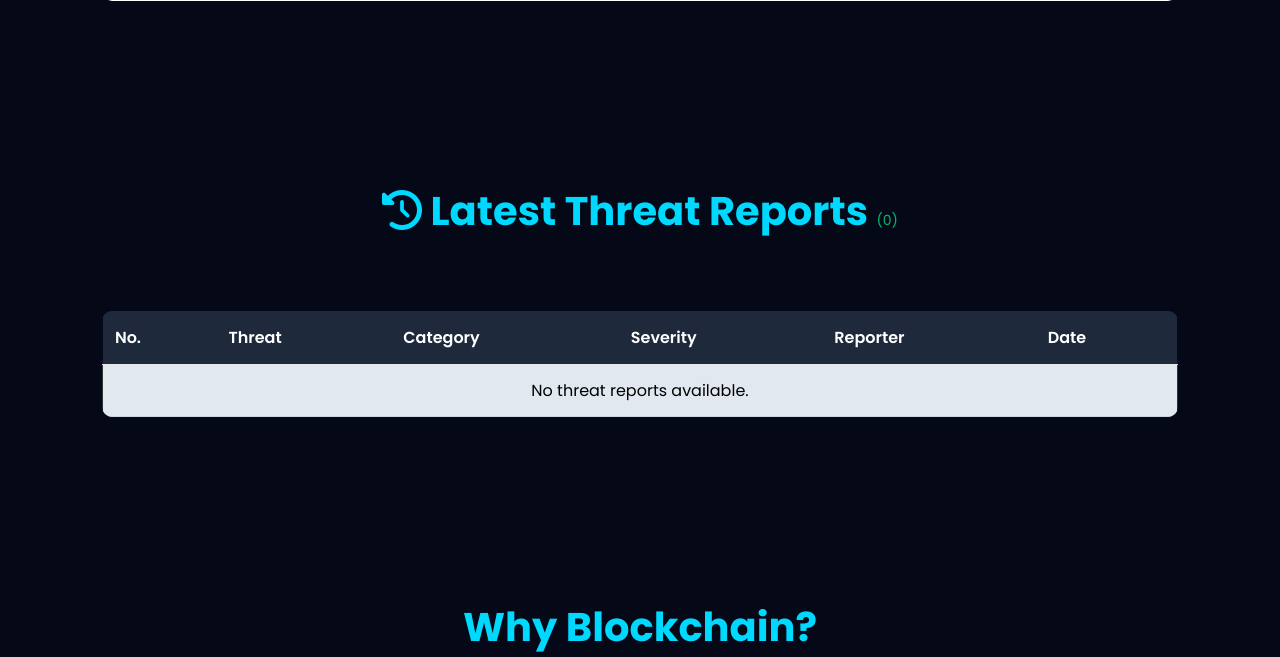
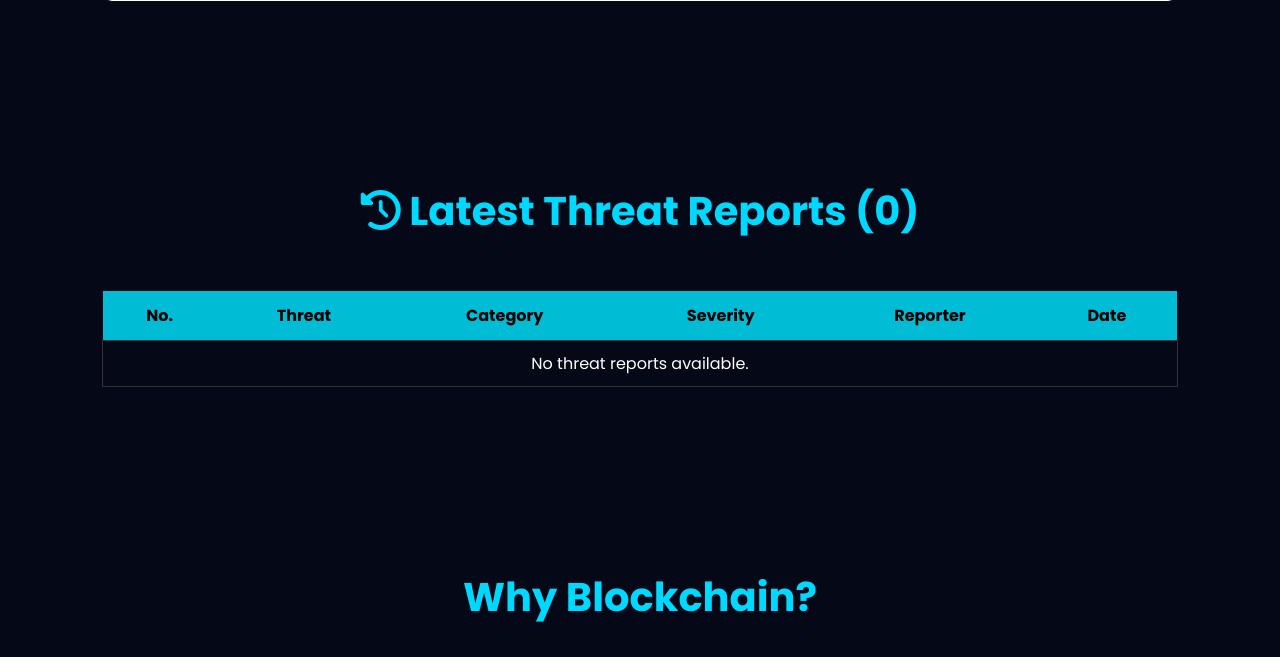
Before and after one commit to Gaganshekar/blockchain-cyber-threat-intelligence, a Flask app: page / in a window 1280 px wide. Shown: the part 4204-4861 px from the top of the page. Run offline with Flask 3, Linux system fonts and the light colour scheme; data that the repository does not hold is empty.

Commit message:
Fix table visibility and styling

```diff
--- a/static/css/style.css
+++ b/static/css/style.css
@@ -2171,130 +2171,3 @@ line-height:1.8;
     }
 
 }
-.threat-count {
-    font-size: 18px;
-    color: #00ff99;
-    font-weight: 600;
-}
-/* ==================================================
-   HOME RECENT THREAT TABLE
-================================================== */
-
-.recent-threat-table {
-    width: 100%;
-    border-collapse: collapse;
-    margin-top: 25px;
-    background: #111827;
-}
-
-.recent-threat-table th {
-    background: #00bcd4;
-    color: #000;
-    padding: 14px;
-    text-align: center;
-}
-
-.recent-threat-table td {
-    padding: 14px;
-    border: 1px solid #333;
-    color: white;
-    text-align: center;
-}
-
-.recent-threat-table tbody tr:nth-child(even) {
-    background: #1b2435;
-}
-
-.recent-threat-table tbody tr:hover {
-    background: #263248;
-}
-
-.recent-threat-table td:nth-child(2) {
-    text-align: left;
-    font-weight: 600;
-}
-
-.threat-count {
-    color: #00ff99;
-    font-size: 18px;
-    font-weight: 600;
-}
-/* ================= THREAT TABLE ================= */
-
-.table-container {
-    width: 100%;
-    overflow-x: auto;
-    margin-top: 20px;
-}
-
-table {
-    width: 100%;
-    border-collapse: collapse;
-    background: #ffffff;
-    border-radius: 10px;
-    overflow: hidden;
-}
-
-thead {
-    background: #111827;
-    color: white;
-}
-
-th,
-td {
-    padding: 14px 16px;
-    text-align: left;
-    border-bottom: 1px solid #e5e7eb;
-}
-
-th {
-    font-weight: 600;
-}
-
-tbody tr:hover {
-    background: #f3f4f6;
-}
-
-.threat-count {
-    font-size: 14px;
-    font-weight: normal;
-    opacity: 0.7;
-}
-/* ==================================================
-   TABLE VISIBILITY
-   ================================================== */
-
-table {
-    width: 100%;
-    border-collapse: collapse;
-    margin-top: 20px;
-    background: transparent;
-}
-
-table th {
-    background: #1e293b;
-    color: #ffffff;
-    padding: 14px 12px;
-    text-align: left;
-    font-weight: 600;
-}
-
-table td {
-    padding: 13px 12px;
-    color: #000000;
-    background: #e2e8f0;
-    border-bottom: 1px solid #cbd5e1;
-}
-
-/* Same background for odd and even rows */
-table tbody tr:nth-child(odd) td,
-table tbody tr:nth-child(even) td {
-    background: #e2e8f0;
-    color: #000000;
-}
-
-/* Hover */
-table tbody tr:hover td {
-    background: #cbd5e1;
-    color: #000000;
-}
```
